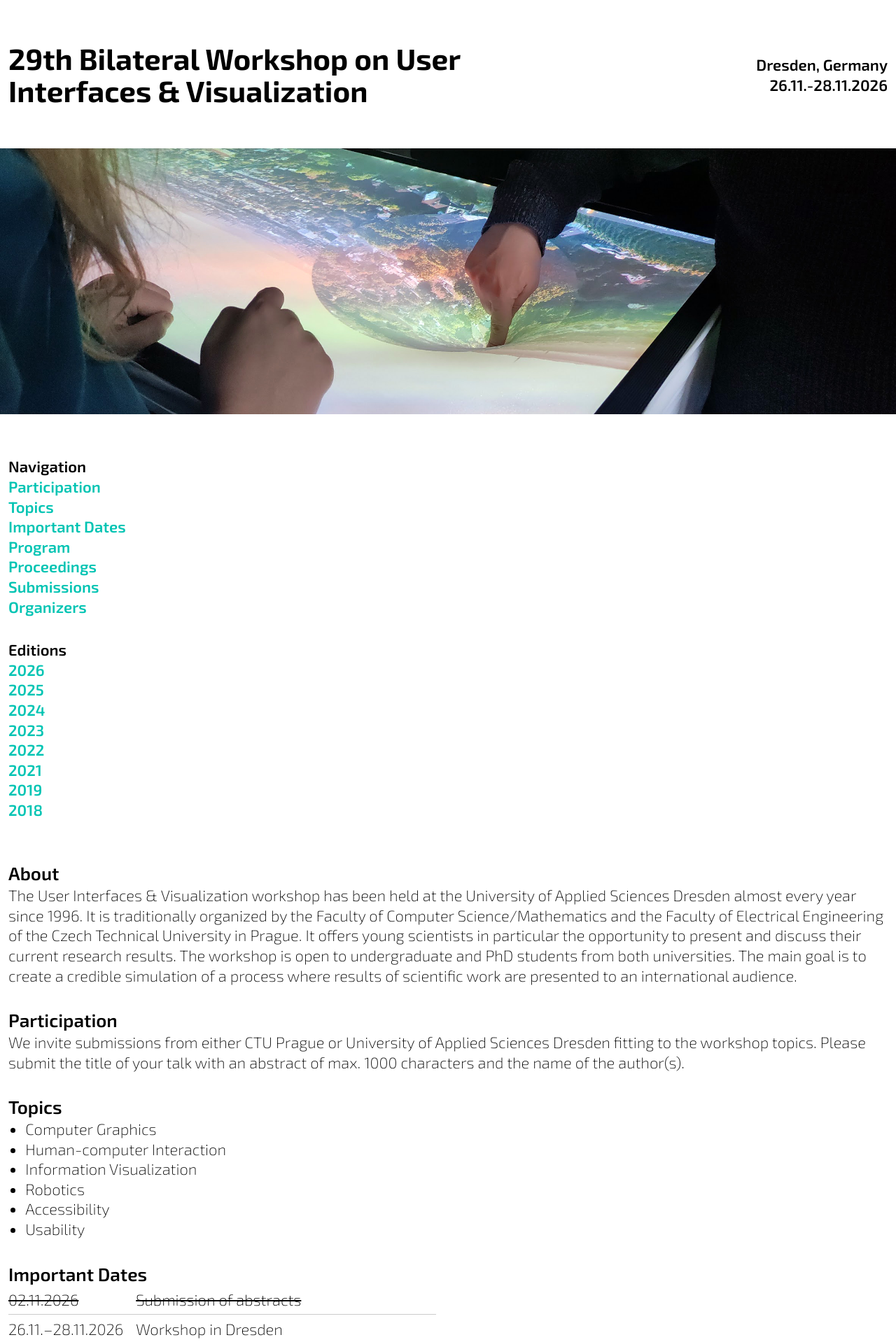
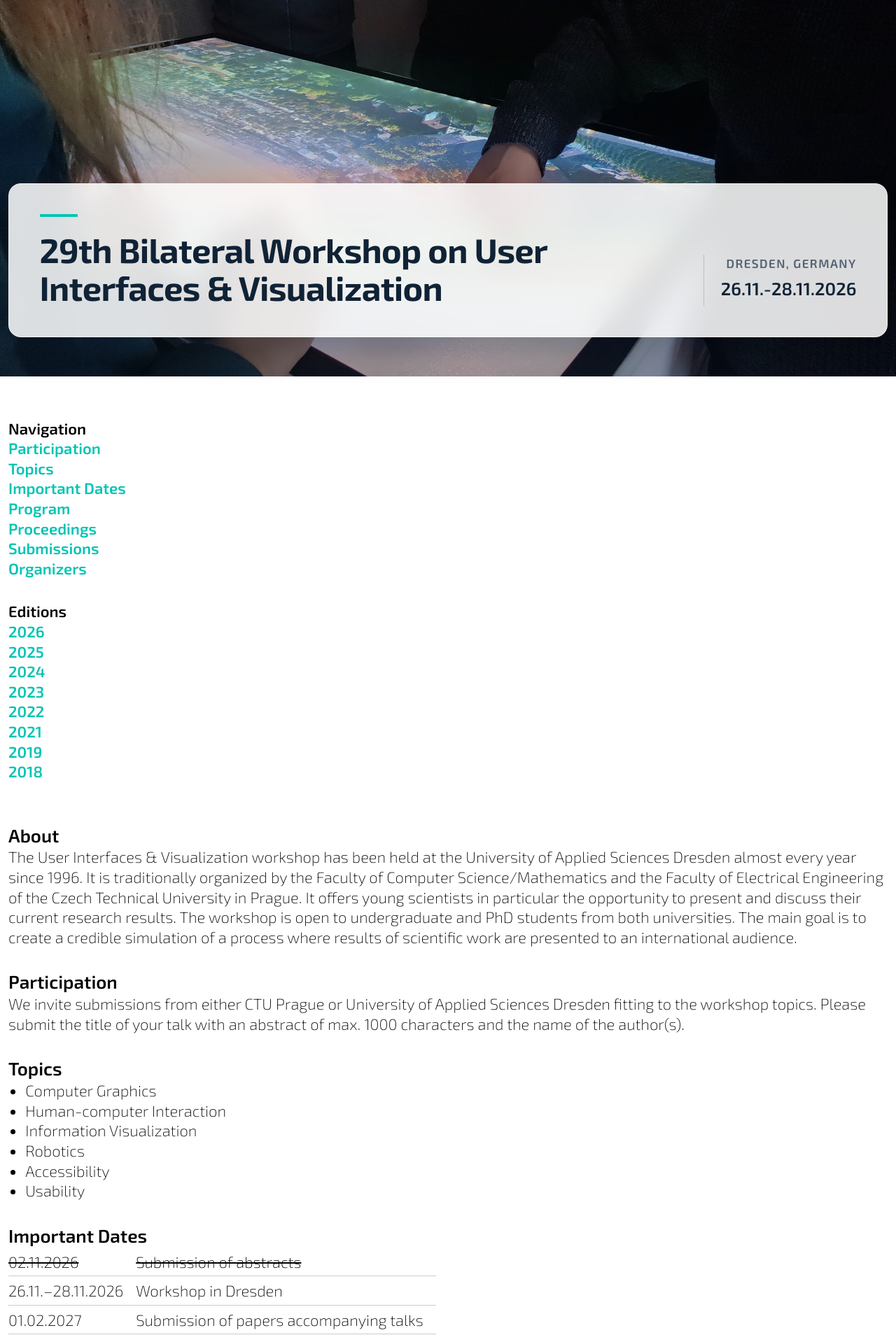
Before and after one commit to workshop-user-interfaces/workshop-user-interfaces.github.io, a Jekyll site: the page built from _editions/2026/index.markdown, in a window 1280 px wide. Shown: the top 1918 px of the page at 70% size. Built offline with Jekyll 4.4.1, drawn with Linux system fonts in a browser that asks for light colours.

Commit message:
Refine header with responsive image-backed hero
Blend the header image and title with a frosted panel, and fix small-screen overflow in the program list, footer, and long links.

```diff
--- a/_includes/header.html
+++ b/_includes/header.html
@@ -1,14 +1,21 @@
+<header class="site-header">
     <div class="container-page">
         <div class="container-content">
             <div class="grid-header">
                 <div class="text-header">
-            <h1><a class="title-link" href="{{ site.url }}">{{ page.number }} {{ site.title }}</a></h1>
+                    <h1><a class="title-link" href="{{ "/" | relative_url }}">{% if page.number %}{{ page.number }} {% endif %}{{ site.title }}</a></h1>
                 </div>
+                {% if page.location or page.dates %}
                 <div class="date-header">
+                    {% if page.location %}
                     <span class="listing bold">{{ page.location }}</span>
+                    {% endif %}
+                    {% if page.dates %}
                     <span class="listing bold">{{ page.dates }}</span>
+                    {% endif %}
+                </div>
+                {% endif %}
             </div>
         </div>
     </div>
-</div>
-<div class="image-header"></div>
+</header>
--- a/_sass/_grid.scss
+++ b/_sass/_grid.scss
@@ -4,7 +4,8 @@
 }
 
 .container-content {
-    width: $content-width;
+    width: 100%;
+    max-width: $content-width;
 }
 
 .grid-content {
@@ -25,6 +26,20 @@
     display: grid;
     grid-template-columns: 3fr 2fr;
     grid-gap: 24px;
+}
+
+.site-header .grid-header {
+    padding: clamp(28px, 3.4vw, 44px);
+    margin: 0 auto clamp(32px, 5vw, 56px);
+    border: 1px solid rgba(255, 255, 255, .65);
+    border-radius: 18px;
+    background-color: rgba(255, 255, 255, .86);
+    box-shadow: 0 18px 48px rgba(0, 0, 0, .22);
+    grid-template-columns: minmax(0, 1fr) auto;
+    gap: clamp(24px, 4vw, 48px);
+    align-items: end;
+    -webkit-backdrop-filter: blur(18px) saturate(130%);
+    backdrop-filter: blur(18px) saturate(130%);
 }
 
 .date-header {
--- a/_sass/_main.scss
+++ b/_sass/_main.scss
@@ -3,7 +3,6 @@
 @import "grid";
 @import "typography";
 @import "program";
-@import "responsive";
 
 body {
     font-family: 'Exo 2', 'Segoe UI', Tahoma, Geneva, Verdana, sans-serif;
@@ -12,10 +11,89 @@ body {
     font-size: $normal-font-size;
 }
 
-.image-header {
-    background: url(../img/header.jpg) no-repeat center 60%;
+.site-header {
+    position: relative;
+    display: flex;
+    align-items: flex-end;
+    min-height: clamp(440px, 42vw, 560px);
+    isolation: isolate;
+    color: #102235;
+    background: #0b1a2b url(../img/header.jpg) no-repeat center 58%;
     background-size: cover;
-    height: 380px;
+}
+
+.site-header::before {
+    content: "";
+    position: absolute;
+    inset: 0;
+    z-index: 0;
+    background: linear-gradient(180deg, rgba(7, 20, 35, .06) 0%, rgba(7, 20, 35, .34) 100%);
+    pointer-events: none;
+}
+
+.site-header .container-page {
+    position: relative;
+    z-index: 1;
+    width: 100%;
+}
+
+.site-header .text-header {
+    min-width: 0;
+}
+
+.site-header .text-header::before {
+    content: "";
+    display: block;
+    width: 54px;
+    height: 4px;
+    margin-bottom: 20px;
+    background-color: #00c4b3;
+}
+
+.site-header .text-header h1 {
+    font-size: clamp(34px, 3.8vw, 52px);
+    letter-spacing: -0.015em;
+}
+
+.site-header .title-link {
+    color: #102235;
+    text-decoration: none;
+}
+
+.site-header .title-link:hover,
+.site-header .title-link:focus-visible {
+    text-decoration: underline;
+    text-decoration-color: rgba(0, 196, 179, .68);
+    text-underline-offset: .16em;
+}
+
+.site-header .title-link:focus-visible {
+    outline: 2px solid #00c4b3;
+    outline-offset: 6px;
+}
+
+.site-header .date-header {
+    align-self: end;
+    justify-self: end;
+    min-width: 210px;
+    margin-top: 0;
+    padding: 0 0 6px 24px;
+    border-left: 1px solid rgba(16, 34, 53, .18);
+    color: #102235;
+    line-height: 1.45;
+    text-align: right;
+}
+
+.site-header .date-header .listing:first-child {
+    font-size: .78em;
+    letter-spacing: .08em;
+    text-transform: uppercase;
+    color: #526172;
+}
+
+.site-header .date-header .listing + .listing {
+    margin-top: 6px;
+    font-size: 1.15em;
 }
 
 ul {
@@ -57,6 +135,7 @@ a {
     color: #00c4b3;
     text-decoration: none;
     font-weight: 600;
+    overflow-wrap: anywhere;
 }
 
 #logo-htw {
@@ -74,3 +153,5 @@ a {
 .logos {
     text-align: right;
 }
+
+@import "responsive";
--- a/_sass/_program.scss
+++ b/_sass/_program.scss
@@ -54,10 +54,14 @@
 
 .program-item {
     display: grid;
-    grid-template-columns: 5.5rem 1fr;
+    grid-template-columns: 5.5rem minmax(0, 1fr);
     gap: 16px;
     padding: 10px 0;
     border-bottom: 1px solid #eee;
+}
+
+.program-body {
+    min-width: 0;
 }
 
 .program-item:last-child {
@@ -190,7 +194,7 @@
 
 @media(max-width: 600px) {
     .program-item {
-        grid-template-columns: 3.8rem 1fr;
+        grid-template-columns: 3.8rem minmax(0, 1fr);
         gap: 10px;
     }
 }
--- a/_sass/_responsive.scss
+++ b/_sass/_responsive.scss
@@ -13,3 +13,80 @@
         padding-right: 12px;
     }
 }
+
+@media(max-width:900px) {
+    .site-header {
+        min-height: 420px;
+        background-position: center 55%;
+    }
+
+    .site-header::before {
+        background: linear-gradient(180deg, rgba(7, 20, 35, .08) 0%, rgba(7, 20, 35, .38) 100%);
+    }
+
+    .site-header .grid-header {
+        grid-template-columns: 1fr;
+        gap: 22px;
+        padding: 28px;
+        margin-bottom: 32px;
+    }
+
+    .site-header .text-header h1 {
+        font-size: clamp(32px, 6vw, 44px);
+    }
+
+    .site-header .date-header {
+        justify-self: stretch;
+        min-width: 0;
+        padding: 16px 0 0;
+        border-top: 1px solid rgba(16, 34, 53, .16);
+        border-left: 0;
+        text-align: left;
+    }
+}
+
+@media(max-width:800px) {
+    .container-footer {
+        grid-template-columns: 1fr;
+        gap: 20px;
+    }
+
+    .imprint,
+    .funding {
+        padding-top: 0;
+    }
+
+    .logos {
+        text-align: left;
+    }
+}
+
+@media(max-width:600px) {
+    .site-header {
+        min-height: 380px;
+        background-position: center 50%;
+    }
+
+    .site-header .grid-header {
+        gap: 18px;
+        padding: 22px;
+        margin-bottom: 24px;
+        border-radius: 14px;
+    }
+
+    .site-header .text-header::before {
+        margin-bottom: 16px;
+    }
+
+    .site-header .text-header h1 {
+        font-size: clamp(29px, 8.5vw, 38px);
+    }
+
+    .site-header .date-header {
+        padding-top: 14px;
+    }
+
+    .site-header .date-header .listing:first-child {
+        font-size: .74em;
+    }
+}
```
Lines whose indentation alone changed are shown as unchanged.
